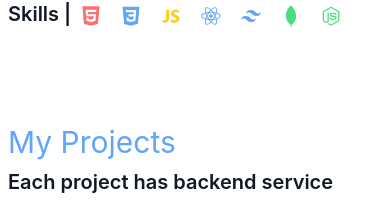
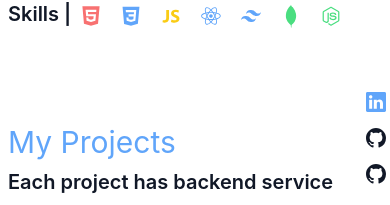
Before and after one commit to MasudRana15924/portfolio, a React (Create React App) app: page / in a window 390 px wide. Shown: the part 639-844 px from the top of the page. Built offline with nearby package versions, Linux system fonts and the light colour scheme.

Commit message:
navbar responsive

```diff
--- a/src/index.css
+++ b/src/index.css
@@ -14,6 +14,11 @@ code {
   font-family: source-code-pro, Menlo, Monaco, Consolas, 'Courier New',
     monospace;
 }
+.info-icon{
+  position: fixed;
+  right: 1%;
+  margin-top: 140px;
+}
 .resume-btn {
   background-color: black;
   height: 30px;
--- a/src/pages/home/Banner.js
+++ b/src/pages/home/Banner.js
@@ -25,12 +25,23 @@ const Banner = () => {
                     </div>
                     <div className="w-2/4 mt-6 ">
                         <a href={resume} download>
-                            <button  className="resume-btn w-3/4 mr-14 ">Download Resume</button>
+                            <button className="resume-btn w-3/4 mr-14 ">Download Resume</button>
                         </a>
                     </div>
                 </div>
                 <div className="w-3/4 mx-auto lg:w-full">
                     <img src={img} alt="" className="banner-image mt-6 " />
+                </div>
+                <div className="info-icon">
+                    <a href="https://www.linkedin.com/in/masud-rana-673b3821b/" target="_blank" rel="noopener noreferrer" >
+                        <BsLinkedin className="mt-4 text-xl text-blue-400"></BsLinkedin>
+                    </a>
+                    <a href="https://github.com/MasudRana15924" target="_blank" rel="noopener noreferrer" >
+                        <BsGithub className="mt-4 text-xl text-gray-900"></BsGithub>
+                    </a>
+                    <a href="https://github.com/MasudRana924" target="_blank" rel="noopener noreferrer" >
+                        <BsGithub className="mt-4 text-xl text-gray-900"></BsGithub>
+                    </a>
                 </div>
             </div>
             <div className="flex mt-16 ml-2 lg:ml-0">
```
